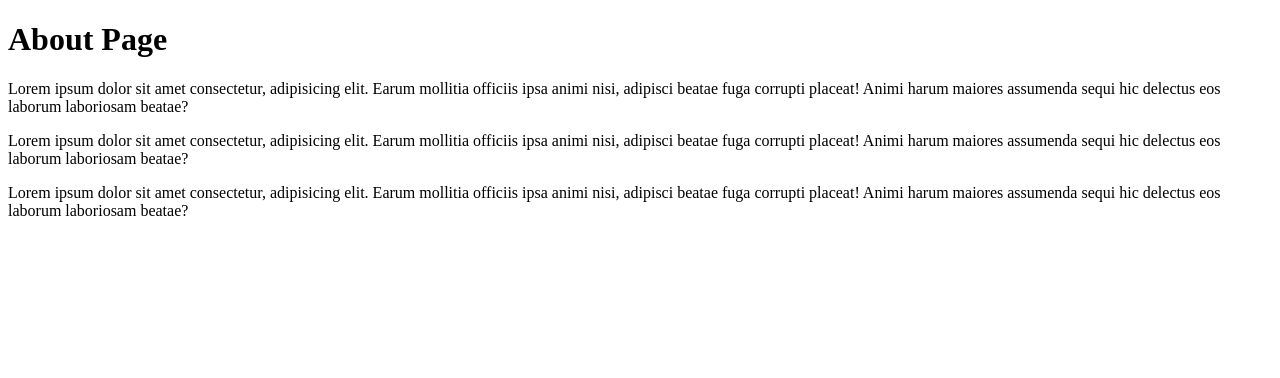
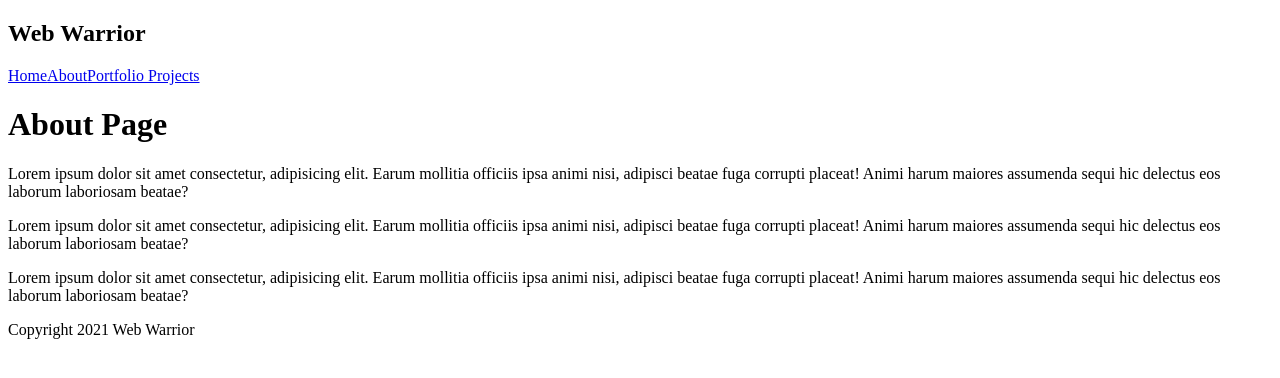
Before and after one commit to developer-junaid/Gatsby-Portfolio, a Gatsby site: page /about in a window 1280 px wide. Built offline with nearby package versions, Linux system fonts and the light colour scheme; Gatsby itself is replaced by a stand-in of ours.

Commit message:
Created Single Layout to Wrap pages

```diff
--- /dev/null
+++ b/src/components/Layout.js
@@ -0,0 +1,14 @@
+import React from "react"
+import Navbar from "./Navbar.js"
+
+export default function Layout({ children }) {
+  return (
+    <div className="layout">
+      <Navbar />
+      <div className="content">{children}</div>
+      <footer>
+        <p>Copyright 2021 Web Warrior</p>
+      </footer>
+    </div>
+  )
+}
--- a/src/pages/about.js
+++ b/src/pages/about.js
@@ -1,28 +1,31 @@
 import React from "react"
+import Layout from "../components/Layout"
 
 // Route for this page should be /about
 export default function About() {
   return (
+    <Layout>
       <div>
         <h1>About Page</h1>
         <p>
-        Lorem ipsum dolor sit amet consectetur, adipisicing elit. Earum mollitia
-        officiis ipsa animi nisi, adipisci beatae fuga corrupti placeat! Animi
-        harum maiores assumenda sequi hic delectus eos laborum laboriosam
-        beatae?
+          Lorem ipsum dolor sit amet consectetur, adipisicing elit. Earum
+          mollitia officiis ipsa animi nisi, adipisci beatae fuga corrupti
+          placeat! Animi harum maiores assumenda sequi hic delectus eos laborum
+          laboriosam beatae?
         </p>
         <p>
-        Lorem ipsum dolor sit amet consectetur, adipisicing elit. Earum mollitia
-        officiis ipsa animi nisi, adipisci beatae fuga corrupti placeat! Animi
-        harum maiores assumenda sequi hic delectus eos laborum laboriosam
-        beatae?
+          Lorem ipsum dolor sit amet consectetur, adipisicing elit. Earum
+          mollitia officiis ipsa animi nisi, adipisci beatae fuga corrupti
+          placeat! Animi harum maiores assumenda sequi hic delectus eos laborum
+          laboriosam beatae?
         </p>
         <p>
-        Lorem ipsum dolor sit amet consectetur, adipisicing elit. Earum mollitia
-        officiis ipsa animi nisi, adipisci beatae fuga corrupti placeat! Animi
-        harum maiores assumenda sequi hic delectus eos laborum laboriosam
-        beatae?
+          Lorem ipsum dolor sit amet consectetur, adipisicing elit. Earum
+          mollitia officiis ipsa animi nisi, adipisci beatae fuga corrupti
+          placeat! Animi harum maiores assumenda sequi hic delectus eos laborum
+          laboriosam beatae?
         </p>
       </div>
+    </Layout>
   )
 }
--- a/src/pages/index.js
+++ b/src/pages/index.js
@@ -1,16 +1,17 @@
 import React from "react"
-import Navbar from "../components/Navbar"
+import Layout from "../components/Layout"
 
 // Route for this page should be /
 export default function Home() {
   return (
+    <Layout>
       <section>
-      <Navbar />
         <div>
           <h2>Design</h2>
           <h3>Develop & Deploy</h3>
           <p>UX dsigner & web developer based in Pakistan.</p>
         </div>
       </section>
+    </Layout>
   )
 }
```
Also changed, not shown: src/pages/404.js (+7 -4 lines), src/pages/projects/index.js (+7 -4 lines). Lines whose indentation alone changed are shown as unchanged.
